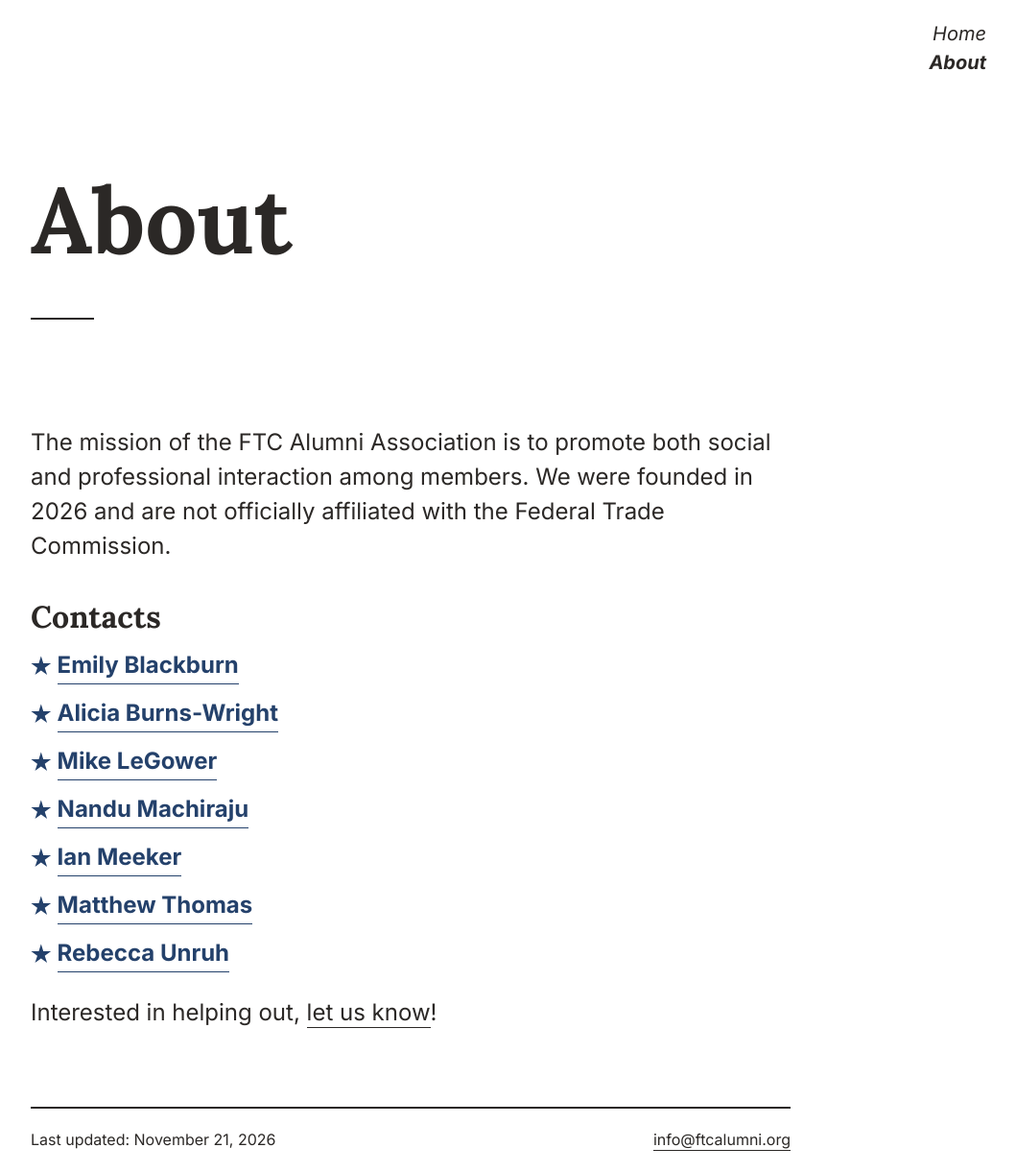
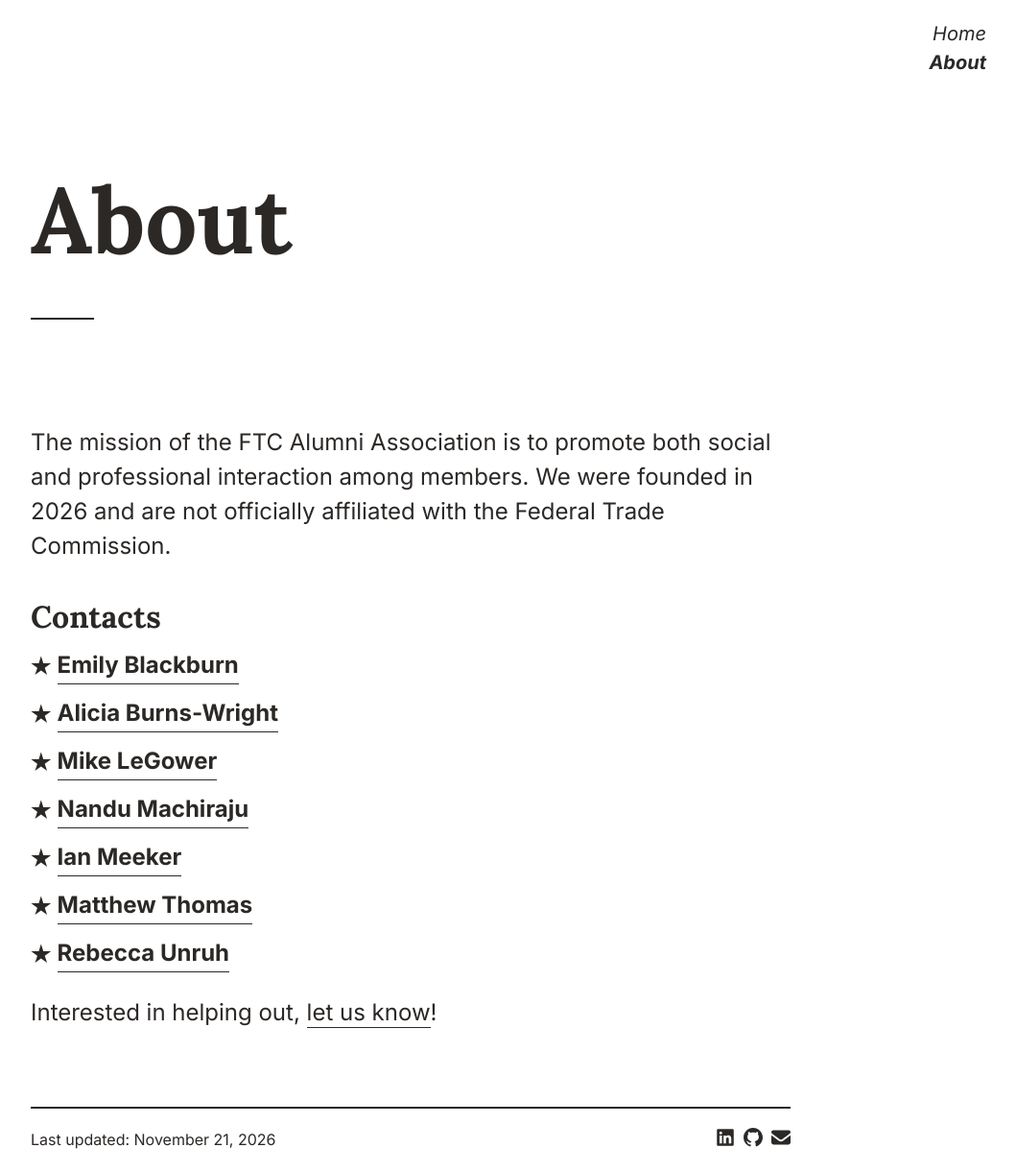
Before and after one commit to ftcalumni/ftcalumni.org, a Jekyll site: the page built from about.md, in a window 1280 px wide. Shown: the whole page at 96% size, without its empty margins (212-1271 px from the left). Built offline with Jekyll 4.4.1, drawn with Linux system fonts in a browser that asks for light colours.

Commit message:
add social links

```diff
--- a/_config.yml
+++ b/_config.yml
@@ -6,6 +6,11 @@ description: >- # this means to ignore newlines until "baseurl:"
 baseurl: "" # the subpath of your site, e.g. /blog
 url: "https://www.ftcalumni.org" # the base hostname & protocol for your site
 github_username: ftcalumni
+
+social:
+  links:
+    - https://www.linkedin.com/company/ftcalumni/
+    - https://github.com/ftcalumni
 
 collections:
   posts:
--- a/_includes/footer.html
+++ b/_includes/footer.html
@@ -1,9 +1,23 @@
+{% assign linkedin_url = site.social.links | where_exp: "link", "link contains 'linkedin.com'" | first %}
+{% assign github_url = site.social.links | where_exp: "link", "link contains 'github.com'" | first %}
+
+
 <footer class="container mx-auto clearfix mt-2 mt-lg-4 px-2">
   <div class="border-top-thick">
     <p class="col-8 sm-width-full left mt-2 mb-0 mb-lg-2">Last updated: {{ site.time | date: '%B %d, %Y' }}</p>
-    <ul class="list-reset sm-width-full right mt-2 mb-2">
+    <ul class="social-links list-reset sm-width-full right mt-2 mb-2">
+      {% if linkedin_url %}
       <li class="inline-block">
-        <a href="mailto:{{ site.email }}">{{ site.email }}</a>
+        <a href="{{ linkedin_url }}" target="_blank" rel="noopener" aria-label="LinkedIn" title="LinkedIn">{% include snippets/icon.html name="linkedin" %}</a>
+      </li>
+      {% endif %}
+      {% if github_url %}
+      <li class="inline-block">
+        <a href="{{ github_url }}" target="_blank" rel="noopener" aria-label="GitHub" title="GitHub">{% include snippets/icon.html name="github" %}</a>
+      </li>
+      {% endif %}
+      <li class="inline-block">
+        <a href="mailto:{{ site.email }}" aria-label="Email" title="{{ site.email }}">{% include snippets/icon.html name="envelope" %}</a>
       </li>
     </ul>
   </div>
--- /dev/null
+++ b/_includes/snippets/icon.html
@@ -0,0 +1 @@
+<svg class="icon" width="16" height="16" aria-hidden="true" focusable="false"><use xlink:href="#icon-{{ include.name }}"></use></svg>
--- a/_layouts/default.html
+++ b/_layouts/default.html
@@ -17,6 +17,8 @@ layout: compress
 
     {% include footer.html %}
 
+    {% include icons.svg %}
+
   </body>
 
 </html>
--- a/_layouts/post.html
+++ b/_layouts/post.html
@@ -11,5 +11,5 @@ layout: default
 </article>
 
 <div class="container mx-auto px-2 py-2 clearfix">
-  {% include previous-next.html %}
+  {% include snippets/previous-next.html %}
 </div>
--- a/_sass/athena-theme/_custom.scss
+++ b/_sass/athena-theme/_custom.scss
@@ -21,6 +21,29 @@ h6 {
   a:hover {
     color: $navy;
   }
+}
+
+/* Icons and social links */
+.social-links {
+    display: flex;
+    gap: 0.55em;
+    justify-content: flex-end;
+    align-items: center;
+
+    a {
+        border: none;
+    }
+
+    a:hover {
+        color: $burgundy;
+    }
+}
+
+.icon {
+    width: 1.25em;
+    height: 1.25em;
+    fill: currentColor;
+    text-decoration: none;
 }
 
 /* Stars on lists */
--- a/about.md
+++ b/about.md
@@ -15,6 +15,6 @@ The mission of the FTC Alumni Association is to promote both social and professi
 * [**Ian Meeker**](https://imeeker.com)
 * [**Matthew Thomas**](https://www.matthewthom.as)
 * [**Rebecca Unruh**](https://www.wilmerhale.com/en/people/rebecca-unruh)
-{: .star-list .text-navy }
+{: .star-list }
 
 Interested in helping out, [let us know](mailto:info@ftcalumni.org)!
```
Also changed, not shown: _includes/icons.svg (added), _includes/snippets/previous-next.html (renamed from _includes/previous-next.html).
